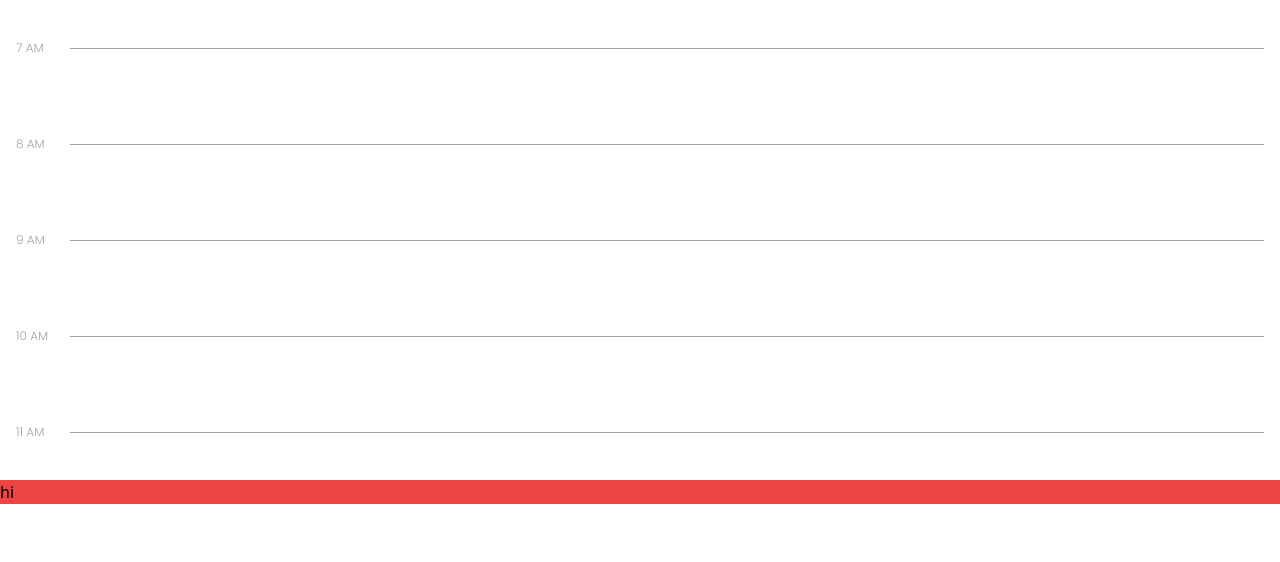
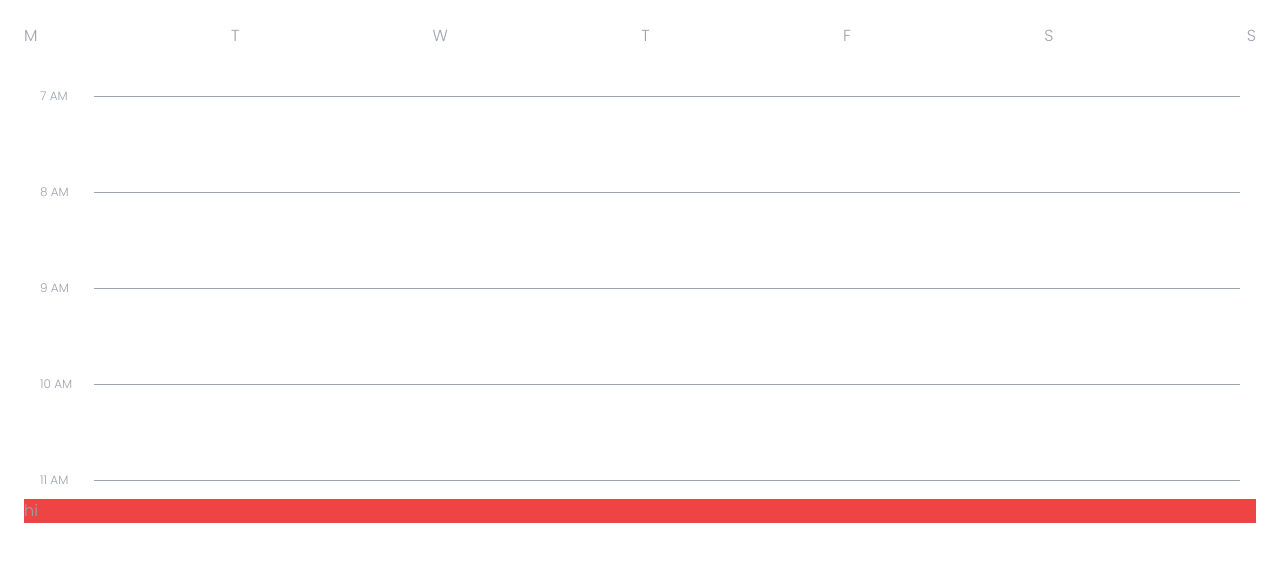
Before and after one commit to g-raman/uoEnroll, a React (Vite) app: page / in a window 1280 px wide. Shown: the top 562 px of the page. Built offline with nearby package versions, Linux system fonts and the light colour scheme.

Commit message:
feat: add static day navigator

```diff
--- a/src/App.jsx
+++ b/src/App.jsx
@@ -1,8 +1,10 @@
 import CalendarDay from './components/CalendarDay';
+import DayNavigation from './components/DayNavigation';
 
 function App() {
   return (
-    <div className="h-dvh w-dvw">
+    <div className="h-dvh w-dvw px-6 py-6 font-poppins font-light text-gray-400">
+      <DayNavigation />
       <CalendarDay />
       <div className="bg-red-500">hi</div>
     </div>
--- /dev/null
+++ b/src/components/DayNavigation.jsx
@@ -0,0 +1,13 @@
+const DayNavigation = () => {
+  const DAYS = ['M', 'T', 'W', 'T', 'F', 'S', 'S'];
+
+  return (
+    <div className="flex w-full justify-between">
+      {DAYS.map((day, i) => {
+        return <span key={i}>{day}</span>;
+      })}
+    </div>
+  );
+};
+
+export default DayNavigation;
```
